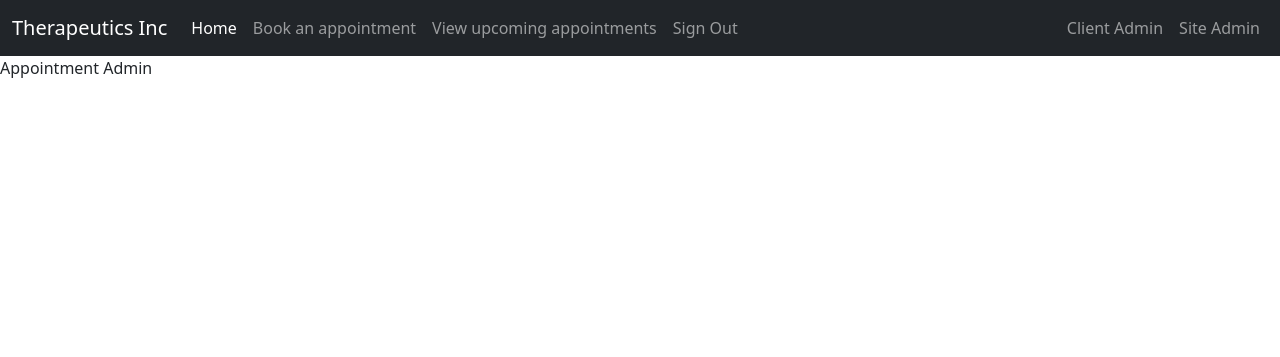
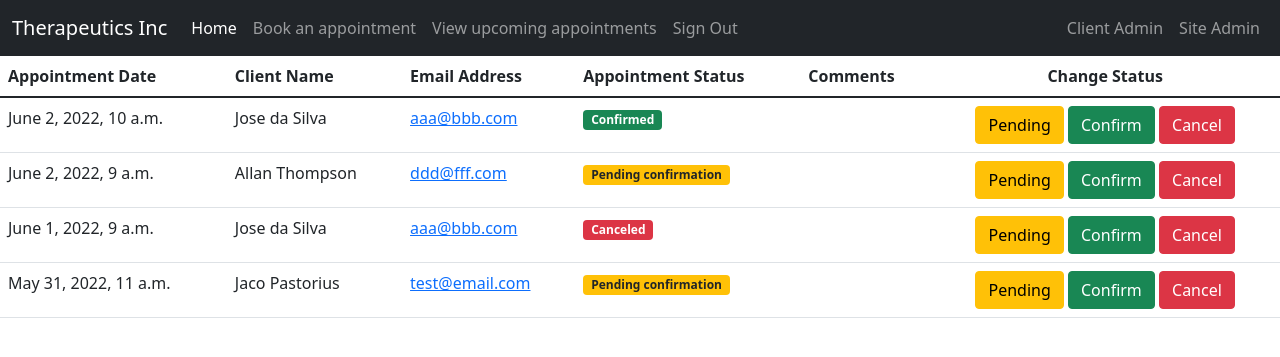
Before and after one commit to Code-Institute-Submissions/rch79-MS4-Django-Appointment-System_JulyResub, a Django app: page /client_admin/appointment_admin/ in a window 1280 px wide. Shown: the top 357 px of the page. Run offline with Django 3.2, Linux system fonts and the light colour scheme; a user stored in the database is signed in; data comes from the database, SQL or seed files in the repository; both versions use the stored data as it was after the commit.

Commit message:
Style appointment admin page

```diff
--- a/appointment_assist_project/urls.py
+++ b/appointment_assist_project/urls.py
@@ -25,4 +25,4 @@ urlpatterns = [
     path("invitations/", include('invitations.urls', namespace='invitations')),
     path('', include('counselling_appts.urls')),
     path('client_admin/', include('client_admin.urls')),
-]
+] + static(settings.MEDIA_URL, document_root=settings.MEDIA_ROOT)
--- a/client_admin/templates/client_admin/appointment_admin.html
+++ b/client_admin/templates/client_admin/appointment_admin.html
@@ -1,9 +1,42 @@
-{% extends 'base.html' %}
+{% extends "base.html" %}
 {% load static %}
 
+{% block content %}
+   <table class='table'>
+      <thead>
+         <tr>
+            <th scope='col'>Appointment Date</th>
+            <th scope='col'>Client Name</th>
+            <th scope='col'>Email Address</th>
+            <th scope='col'>Appointment Status</th>
+            <th scope='col'>Comments</th>
+            <th scope='col' class="text-center">Change Status</th>
 
-{% block content %}
-
-<p>Appointment Admin</p>
-
-{% endblock content %}
+         </tr>
+      </thead>
+      <tbody>
+         {% for appointment in appointments %}
+         <tr>
+            <td>{{ appointment.date }}</td>
+            <td>{{ appointment.client.first_name }} {{ appointment.client.last_name }}</td>
+            <td><a href = "mailto: {{ appointment.client.email }}">{{ appointment.client.email }}</a></td>
+            <td>
+               {% if appointment.status == 0 %}
+                  <span class="badge bg-warning text-dark">{{ appointment.get_status_display }}</span>
+               {% elif appointment.status == 1 %}
+                  <span class="badge bg-success">{{ appointment.get_status_display }}</span>
+               {% else %}
+                  <span class="badge bg-danger">{{ appointment.get_status_display }}</span>
+               {% endif %}
+            </td>
+            <td>{{ appointment.comment }}</td>
+            <td class="text-center">
+               <div class="d-inline"><button type="button" class="btn btn-warning">Pending</button></div>
+               <div class="d-inline"><button type="button" class="btn btn-success">Confirm</button></div>
+               <div class="d-inline"><button type="button" class="btn btn-danger">Cancel</button></div>
+            </td>
+         </tr>
+         {% endfor %}
+      </tbody>
+   </table>
+{%endblock%}
--- a/client_admin/urls.py
+++ b/client_admin/urls.py
@@ -7,5 +7,5 @@ urlpatterns = [
     path('new_invite/', views.invite_new_client, name='invite_new_client'),
     path('new_invite/send', views.send_invite, name='send_invite'),
     path('new_invite/sent', views.display_invite_confirmation, name='display_invite_confirmation'),
-    path('appointment_admin/', views.AppointmentAdminPageView.as_view(), name='appointment_admin'),
+    path('appointment_admin/', views.display_appointment_admin, name='appointment_admin'),
 ]
--- a/client_admin/views.py
+++ b/client_admin/views.py
@@ -2,6 +2,8 @@ from django.shortcuts import render, redirect
 from django.views import generic
 from invitations.utils import get_invitation_model
 from django.http import HttpResponseNotFound
+from .forms import NameForm
+from counselling_appts.models import Appointment
 
 #decorator to redirect non-authenticated users to login page
 from django.contrib.auth.decorators import login_required
@@ -10,8 +12,25 @@ from django.contrib.auth.decorators import login_required
 # Create your views here.
 
 
-class AppointmentAdminPageView(generic.TemplateView):
-    template_name = 'client_admin/appointment_admin.html'
+@login_required
+def display_appointment_admin(request):
+    '''
+    Display appointment admin page
+    '''
+    if request.user.is_superuser:
+        appointments = Appointment.objects.all()
+
+        context = {
+        'appointments': appointments,
+        }
+
+        return render(request, 'client_admin/appointment_admin.html', context)
+
+    else:
+        return HttpResponseNotFound("404 error: FIle not found")
+
+
+
 
 @login_required
 def display_client_admin(request):
```
Also changed, not shown: db_new.sqlite3.
